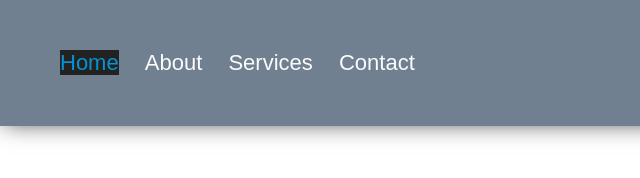
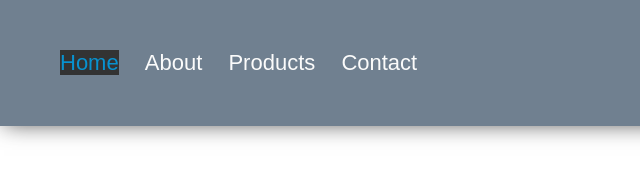
Before and after one commit to basictom/interactive-navigation, a plain HTML site: page index.html in a window 1280 px wide. In both pictures the pointer is over the item "Home". Shown: the full height of the page, 0-640 px from the left. Drawn offline with Linux system fonts and the light colour scheme.

Commit message:
adding completed assignment

```diff
--- a/index.html
+++ b/index.html
@@ -9,7 +9,7 @@
       <ul>
         <a href="#"><li id="link-one">Home</li></a>
         <a href="#"><li>About</li></a>
-        <a href="#"><li>Services</li></a>
+        <a href="#"><li>Products</li></a>
         <a href="#"><li>Contact</li></a>
       </ul>
     </nav>
--- a/style.css
+++ b/style.css
@@ -31,7 +31,7 @@ nav a:hover {
   color: #0892D0;
 }
 #link-one:hover {
-  background-color: #222;
+  background-color: #333;
 }
 #link-one:active {
   font-size:28px;
```
